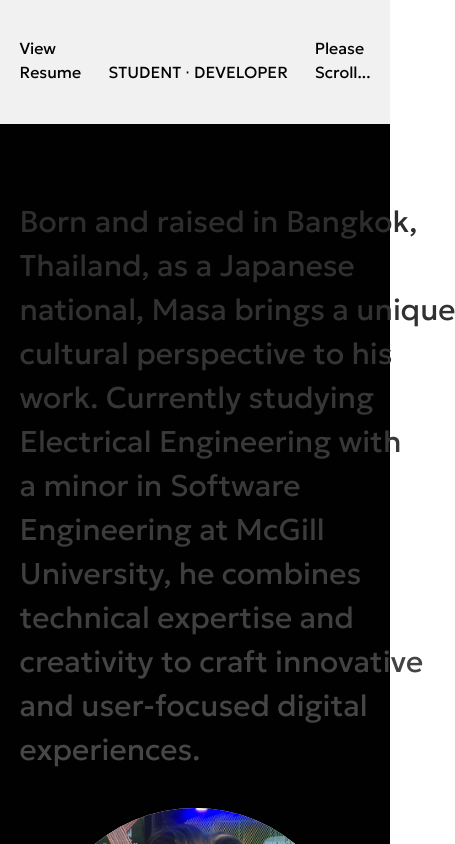
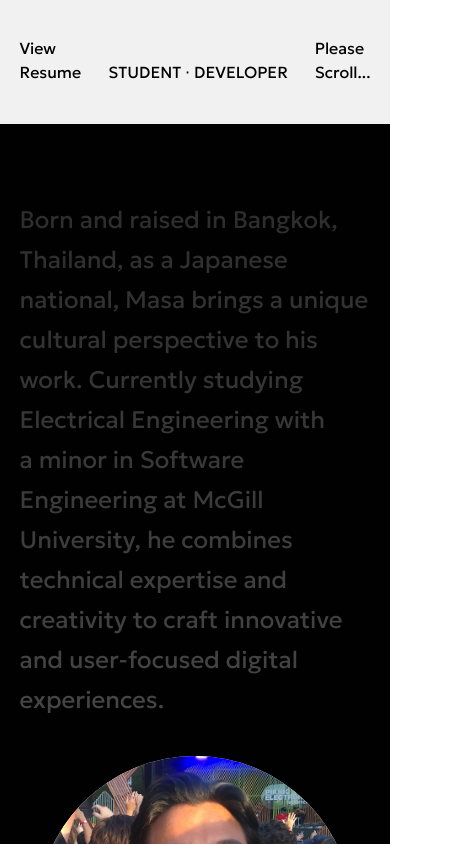
Before and after one commit to MasaKagami/masakagami.com, a React (Create React App) app in the folder portfolio/: page / in a window 390 px wide. Shown: the part 720-1564 px from the top of the page, 455 px wide, since content can reach past the window. Built offline with nearby package versions, Linux system fonts and the light colour scheme; a web font is replaced by a local one.

Commit message:
updated font-size

```diff
--- a/portfolio/src/App.js
+++ b/portfolio/src/App.js
@@ -19,7 +19,7 @@ function App() {
 
   return (
     <Router>
-      <div className="App">
+      <div className="App overflow-x-hidden">
         <Navbar/>
         <Routes>
           <Route path="/" element={
--- a/portfolio/src/components/About/about.js
+++ b/portfolio/src/components/About/about.js
@@ -83,10 +83,10 @@ const About = () => {
         //         </div>
         //     </div>
         // </section>
-        <section id="about" className="w-screen bg-[#010101]">
+        <section id="about" className="w-screen bg-[#010101] overflow-x-hidden">
             <div className="w-full xl:max-w-[90%] max-w-[90%] mx-auto min-h-screen flex flex-col md:flex-row items-center justify-between py-20 md:py-32 gap-10">
                 {/* About Text */}
-                <div className="flex flex-col text-3xl sm:text-4xl md:text-3xl lg:text-4xl xl:text-5xl w-full md:w-1/2 space-y-2 md:space-y-4">
+                <div className="flex flex-col text-2xl sm:text-4xl md:text-3xl lg:text-4xl xl:text-5xl w-full md:w-1/2 space-y-2 md:space-y-4">
                     {[
                         "Born and raised in Bangkok,",
                         "Thailand, as a Japanese",
```
